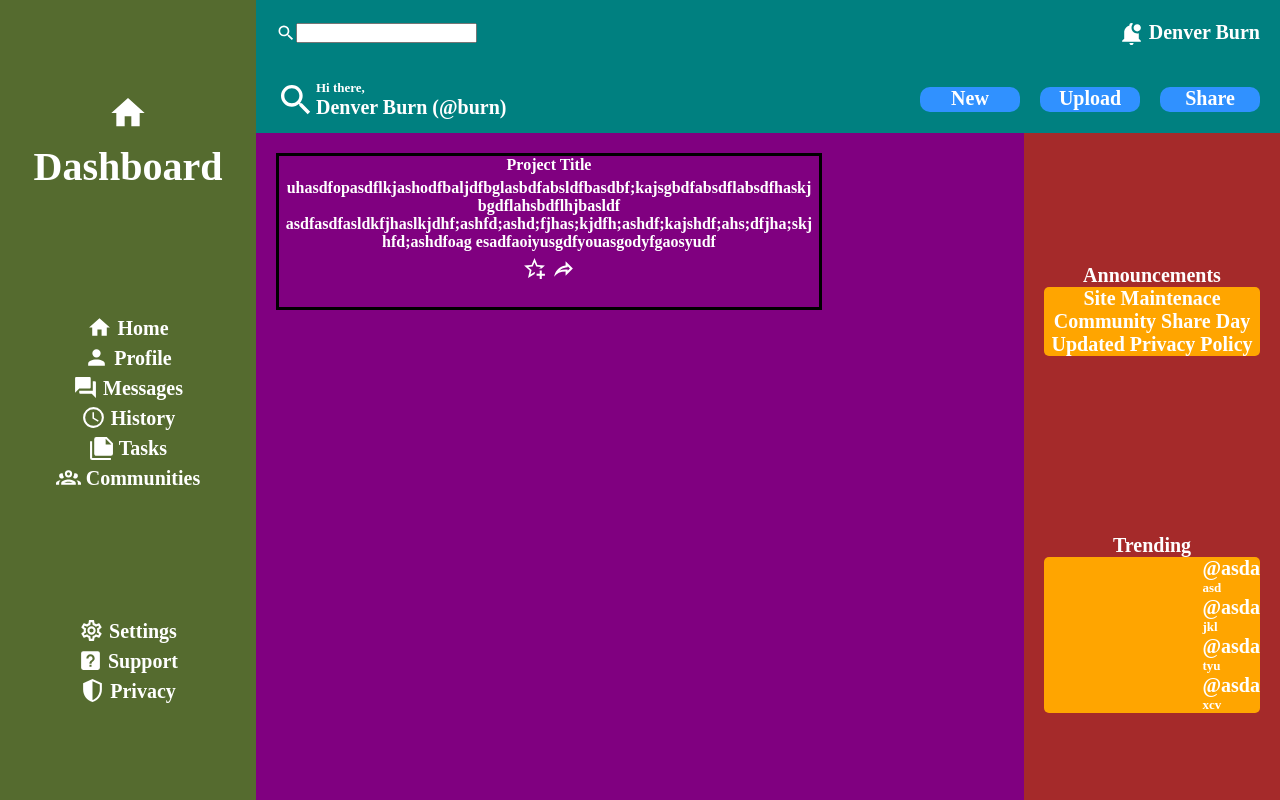
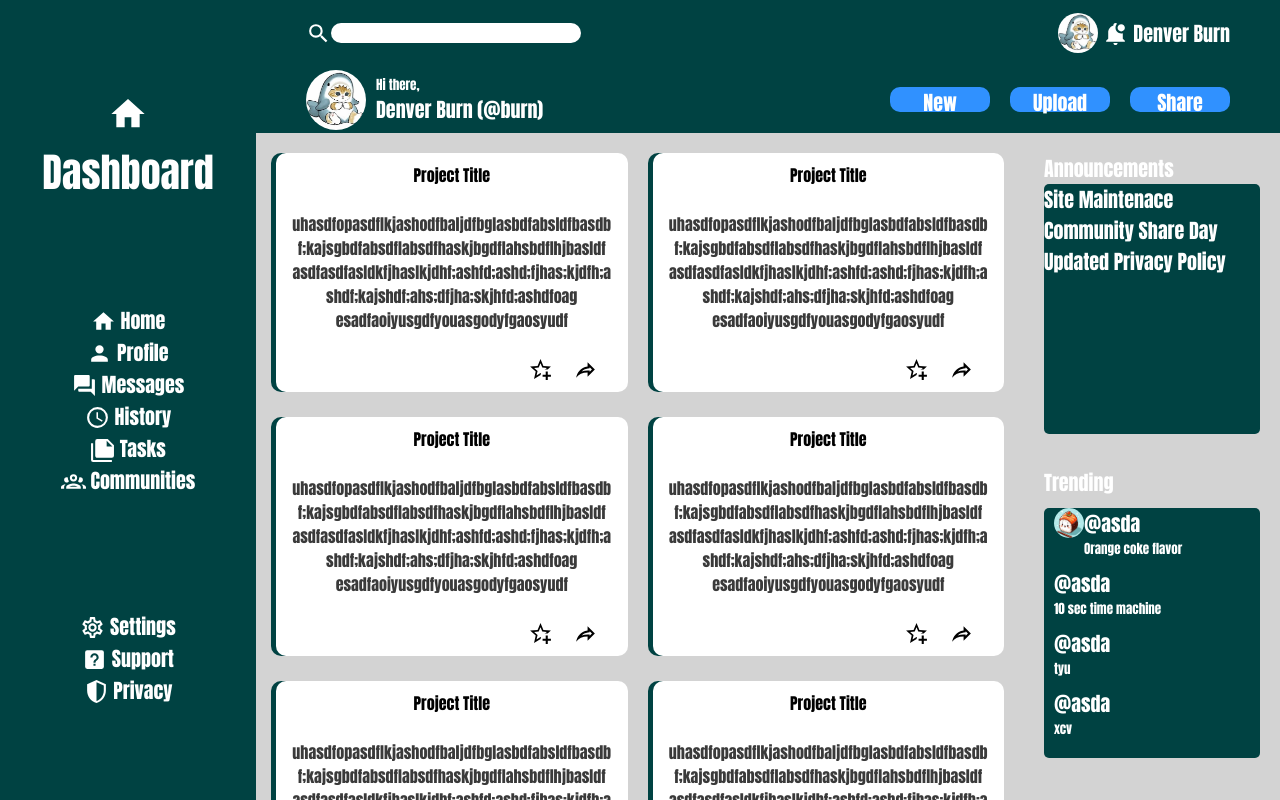
Before and after one commit to silverwolf1223/TOP-adminDashboard, a plain HTML site: page index.html in a window 1280 px wide. Drawn offline with Linux system fonts and the light colour scheme.

Commit message:
color change minor updates

```diff
--- a/index.html
+++ b/index.html
@@ -11,18 +11,18 @@
     <div id="Header">
       <div id="searchLine">
         <div id="searchBar">
-          <img src="./icons/magnify.svg" alt="Search Icon" height="20" width="20" class="icon">
-          <input type="search">
+          <img src="./icons/magnify.svg" alt="Search Icon" height="25" width="25" class="icon">
+          <input type="search" id="search">
         </div>
         <div id="userOptions">
-          <img>
+          <img src="./pfps/5066-cat-cartoon.png" alt="User PFP" height="40" width="40" class="pfp">
           <img src="./icons/bell-badge.svg" alt="Notification bell" height="25" width="25" class="icon">
           <div>Denver Burn</div>
         </div>
       </div>
       <div class="userTools">
         <div>
-          <img src="./icons/magnify.svg" alt="User PFP" height="40" width="40" class="icon">
+          <img src="./pfps/5066-cat-cartoon.png" alt="User PFP" height="60" width="60" class="pfp">
           <div>
             <p>Hi there, </p>
             <div>Denver Burn (@burn)</div>
@@ -37,7 +37,7 @@
       </div>
     </div>
     <div id="Sidebar">
-      <div id="dashHead"><img src="./icons/home.svg" alt="Home Icon" height="40" width="40" class="icon">  Dashboard</div>
+      <div id="dashHead"><img src="./icons/home.svg" alt="Home Icon" height="40" width="40" class="icon top">  Dashboard</div>
       <div id="pageLinks">
         <div><a href=""><img src="./icons/home.svg" alt="Home Icon" height="25" width="25" class="icon top"> Home</a></div>
         <div><a href=""><img src="./icons/account.svg" alt="Account Icon" height="25" width="25" class="icon top"> Profile</a></div>
@@ -74,17 +74,17 @@
         <div>Trending</div>
         <ul>
           <li>
-            <img>
+            <img src="./pfps/pfpSushi.jpeg" alt="sushi pfp" height="30" width="30" class="pfp">
             <div>
               <div>@asda</div>
-              <p>asd</p>
+              <p>Orange coke flavor</p>
             </div>
           </li>
           <li>
             <img>
             <div>
               <div>@asda</div>
-              <p>jkl</p>
+              <p>10 sec time machine</p>
             </div>
           </li>
           <li>
@@ -111,7 +111,62 @@
           asdfasdfasldkfjhaslkjdhf;ashfd;ashd;fjhas;kjdfh;ashdf;kajshdf;ahs;dfjha;skjhfd;ashdfoag
           esadfaoiyusgdfyouasgodyfgaosyudf
         </div>
-        <div>
+        <div class="projectIcons">
+          <img src="./icons/star-plus-outline.svg" height="25" width="25" class="icon">
+          <img src="./icons/share-outline.svg" height="25" width="25" class="icon">
+        </div>
+      </div>
+      <div class="project">
+        <div class="title">Project Title</div>
+        <div class="content">uhasdfopasdflkjashodfbaljdfbglasbdfabsldfbasdbf;kajsgbdfabsdflabsdfhaskjbgdflahsbdflhjbasldf
+          asdfasdfasldkfjhaslkjdhf;ashfd;ashd;fjhas;kjdfh;ashdf;kajshdf;ahs;dfjha;skjhfd;ashdfoag
+          esadfaoiyusgdfyouasgodyfgaosyudf
+        </div>
+        <div class="projectIcons">
+          <img src="./icons/star-plus-outline.svg" height="25" width="25" class="icon">
+          <img src="./icons/share-outline.svg" height="25" width="25" class="icon">
+        </div>
+      </div>
+      <div class="project">
+        <div class="title">Project Title</div>
+        <div class="content">uhasdfopasdflkjashodfbaljdfbglasbdfabsldfbasdbf;kajsgbdfabsdflabsdfhaskjbgdflahsbdflhjbasldf
+          asdfasdfasldkfjhaslkjdhf;ashfd;ashd;fjhas;kjdfh;ashdf;kajshdf;ahs;dfjha;skjhfd;ashdfoag
+          esadfaoiyusgdfyouasgodyfgaosyudf
+        </div>
+        <div class="projectIcons">
+          <img src="./icons/star-plus-outline.svg" height="25" width="25" class="icon">
+          <img src="./icons/share-outline.svg" height="25" width="25" class="icon">
+        </div>
+      </div>
+      <div class="project">
+        <div class="title">Project Title</div>
+        <div class="content">uhasdfopasdflkjashodfbaljdfbglasbdfabsldfbasdbf;kajsgbdfabsdflabsdfhaskjbgdflahsbdflhjbasldf
+          asdfasdfasldkfjhaslkjdhf;ashfd;ashd;fjhas;kjdfh;ashdf;kajshdf;ahs;dfjha;skjhfd;ashdfoag
+          esadfaoiyusgdfyouasgodyfgaosyudf
+        </div>
+        <div class="projectIcons">
+          <img src="./icons/star-plus-outline.svg" height="25" width="25" class="icon">
+          <img src="./icons/share-outline.svg" height="25" width="25" class="icon">
+        </div>
+      </div>
+      <div class="project">
+        <div class="title">Project Title</div>
+        <div class="content">uhasdfopasdflkjashodfbaljdfbglasbdfabsldfbasdbf;kajsgbdfabsdflabsdfhaskjbgdflahsbdflhjbasldf
+          asdfasdfasldkfjhaslkjdhf;ashfd;ashd;fjhas;kjdfh;ashdf;kajshdf;ahs;dfjha;skjhfd;ashdfoag
+          esadfaoiyusgdfyouasgodyfgaosyudf
+        </div>
+        <div class="projectIcons">
+          <img src="./icons/star-plus-outline.svg" height="25" width="25" class="icon">
+          <img src="./icons/share-outline.svg" height="25" width="25" class="icon">
+        </div>
+      </div>
+      <div class="project">
+        <div class="title">Project Title</div>
+        <div class="content">uhasdfopasdflkjashodfbaljdfbglasbdfabsldfbasdbf;kajsgbdfabsdflabsdfhaskjbgdflahsbdflhjbasldf
+          asdfasdfasldkfjhaslkjdhf;ashfd;ashd;fjhas;kjdfh;ashdf;kajshdf;ahs;dfjha;skjhfd;ashdfoag
+          esadfaoiyusgdfyouasgodyfgaosyudf
+        </div>
+        <div class="projectIcons">
           <img src="./icons/star-plus-outline.svg" height="25" width="25" class="icon">
           <img src="./icons/share-outline.svg" height="25" width="25" class="icon">
         </div>
--- a/styles.css
+++ b/styles.css
@@ -2,6 +2,7 @@
   box-sizing: border-box;
   padding: 0px;
   margin: 0px;
+  font-family: Impact, Haettenschweiler, 'Arial Narrow Bold', sans-serif;
 }
 
 body {
@@ -50,7 +51,7 @@ a {
 
 #Header {
   grid-column: 2/-1;
-  background-color: teal;
+  background-color: rgb(0, 66, 66);
   display: grid;
   grid-template-rows: 1fr 1fr;
   font-size: 20px;
@@ -62,7 +63,7 @@ a {
   display: flex;
   justify-content: space-between;
   align-items: center;
-  padding: 0 20px;
+  padding: 0 50px;
 }
 
 #searchBar {
@@ -73,19 +74,32 @@ a {
   top: 0px;
 }
 
+#search {
+  border-radius: 10px;
+  border: 0;
+  width: 250px;
+  align-self: center;
+}
+
 #userOptions {
   display: flex;
+  align-items: center;
   gap: 5px;
 }
 
 .userTools {
   display: flex;
   justify-content: space-between;
-  padding: 0 20px;
+  padding: 0 50px;
 }
 
 .userTools img {
-  top: 0px;
+  position: relative;
+  margin-right: 10px;
+}
+
+.userTools > div {
+  align-items: center;
 }
 
 .userTools ul {
@@ -114,7 +128,7 @@ p {
 #Sidebar {
   font-size: 20px;
   grid-row: 1/-1;
-  background-color:darkolivegreen;
+  background-color:rgb(0, 66, 66);
   display: grid;
   grid-template-rows: repeat(3, 1fr);
   gap: 15px;
@@ -127,52 +141,72 @@ p {
 #Sidebar > div {
   color: white;
   place-content: center;
+  justify-content: start;
 }
 
 #Nav {
   grid-row: 2/-1;
-  background-color: brown;
+  background-color: lightgrey;
   display: grid;
   grid-template-rows: repeat(2, 1fr);
   font-size: 20px;
 }
 
 #Nav div {
-  place-content: center;
+  place-content: start;
+  text-align: start;
 }
 
 #Nav ul {
-  background-color: orange;
+  height: 250px;
+  background-color: rgb(0, 66, 66);
   border-radius: 5px;
 }
 
 #Trending li {
   display: flex;
-  justify-content: end;
+  margin: 10px;
 }
 
 #Articles {
+  background-color: lightgrey;
   grid-row: 2/-1;
   grid-column: 2/-2;
-  background-color: purple;
   display: grid;
   grid-auto-flow: row;
   overflow: auto;
+  scrollbar-width: thin;
+  scrollbar-color: black lightgrey;
   grid-template-columns: repeat(auto-fit, minmax(350px, 0.75fr));
-  grid-auto-rows: 0.25fr;
+  grid-auto-rows: 0.2fr;
   font-size: medium;
+  gap: 25px;
+  padding: 20px;
 }
 
 .project {
-  border: 3px solid black;
   text-overflow: clip;
+  padding: 10px;
+  background-color: white;
+  color: black;
+  box-shadow: rgb(0, 66, 66) -5px 0px;
+  border-radius: 10px;
 }
 
 .content {
+  color: rgb(58, 58, 58);
   padding: 5px;
   overflow-wrap: break-word;
   max-height: 150px;
   overflow: auto;
+  margin: 20px 0;
+}
+.projectIcons {
+  display: flex;
+  justify-content: end;
+  padding-right: 20px;
+  gap: 20px;
+  filter: brightness(0) saturate(100%)
 }
 
 #Footer {
```
Also changed, not shown: pfps/5066-cat-cartoon.png (added), pfps/pfpSushi.jpeg (added).
